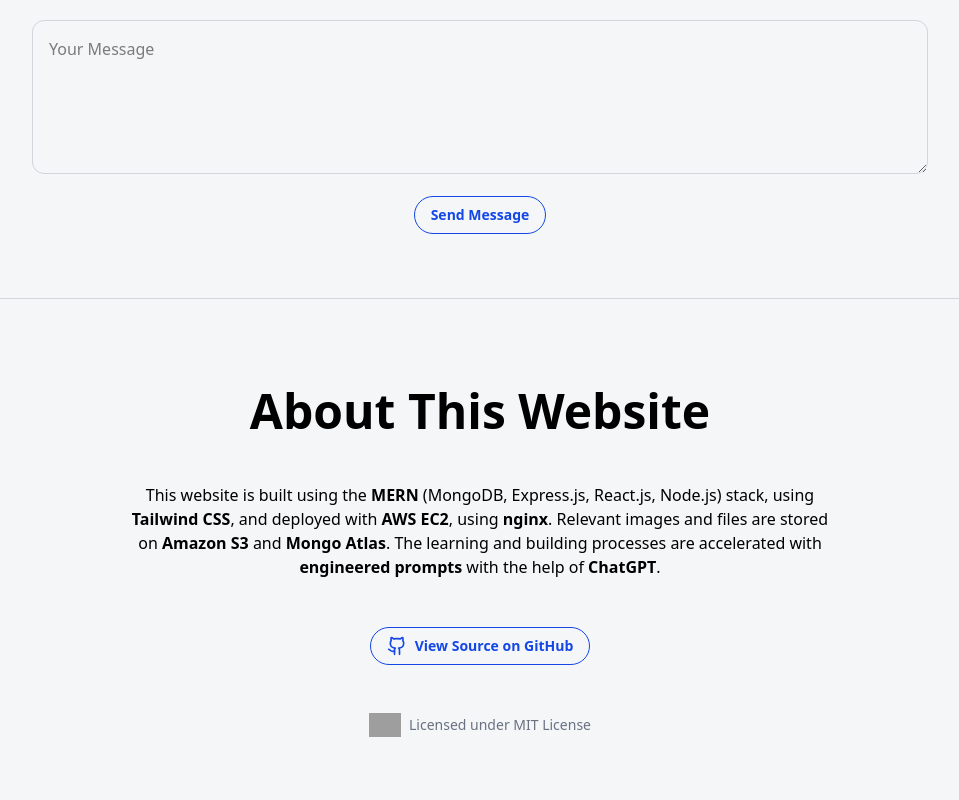
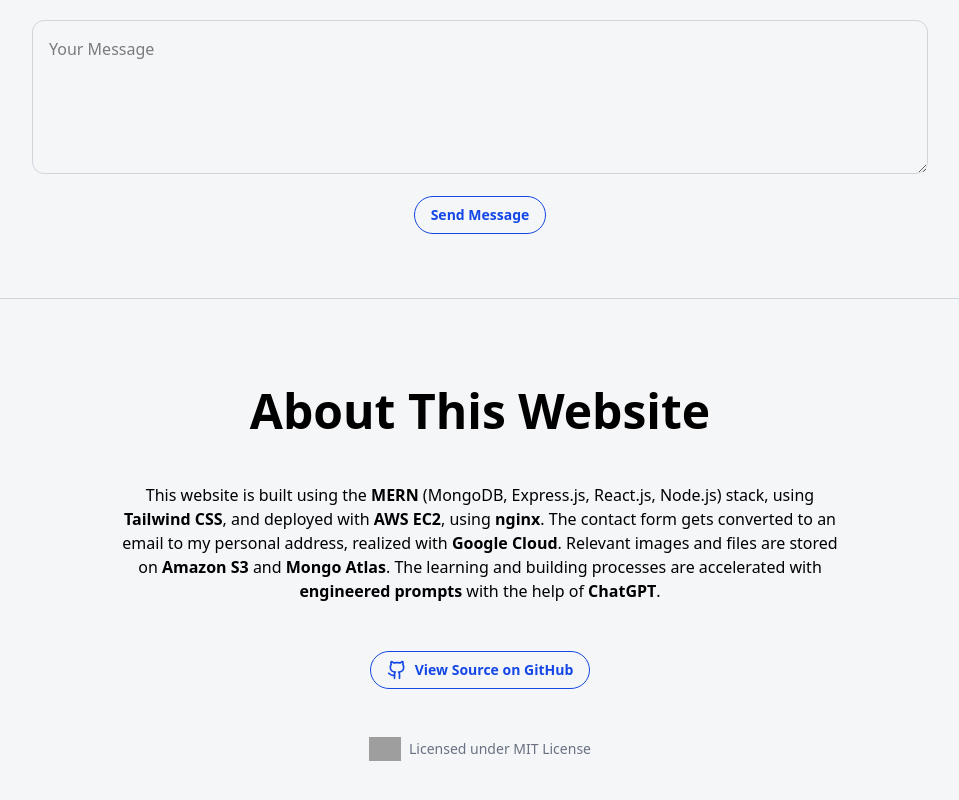
Before and after one commit to DakePeng/DakePeng, a React (Vite) app in the folder frontend/: page / in a window 1280 px wide. Shown: the part 2894-3694 px from the top of the page, without its empty margins (160-1119 px from the left). Built offline with nearby package versions, Linux system fonts and the light colour scheme; no server answers; grey boxes are pictures that could not be loaded.

Commit message:
update about

```diff
--- a/frontend/src/components/About.jsx
+++ b/frontend/src/components/About.jsx
@@ -9,7 +9,7 @@
     return (
         <section className="max-w-3xl mx-auto p-6 text-center space-y-6">
             <SectionHeader title={sectionTitle} description={sectionDescription} />
-            <p>This website is built using the <b>MERN</b> (MongoDB, Express.js, React.js, Node.js) stack, using <b>Tailwind CSS</b>, and deployed with <b>AWS EC2</b>, using <b>nginx</b>. Relevant images and files are stored on <b>Amazon S3</b> and <b>Mongo Atlas</b>. The learning and building processes are accelerated with <b>engineered prompts</b> with the help of <b>ChatGPT</b>.</p>
+            <p>This website is built using the <b>MERN</b> (MongoDB, Express.js, React.js, Node.js) stack, using <b>Tailwind CSS</b>, and deployed with <b>AWS EC2</b>, using <b>nginx</b>. The contact form gets converted to an email to my personal address, realized with <b>Google Cloud</b>. Relevant images and files are stored on <b>Amazon S3</b> and <b>Mongo Atlas</b>. The learning and building processes are accelerated with <b>engineered prompts</b> with the help of <b>ChatGPT</b>.</p>
             <div className="flex justify-center items-center gap-4">
                 <a
                     href="https://github.com/DakePeng/DakePeng"
```
